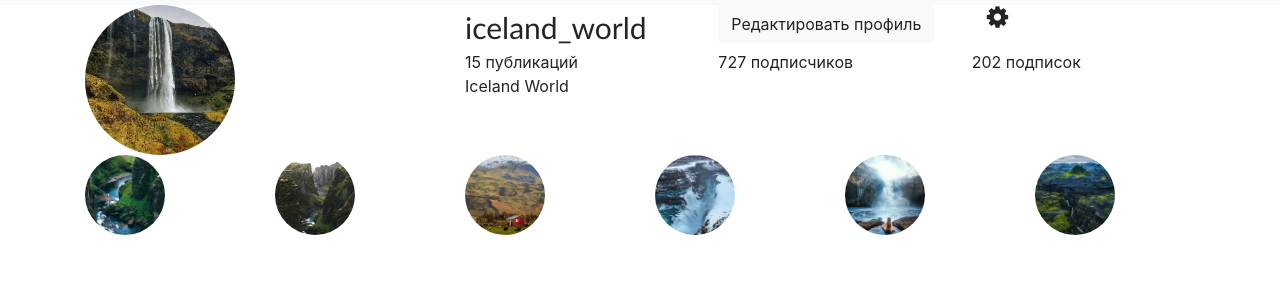
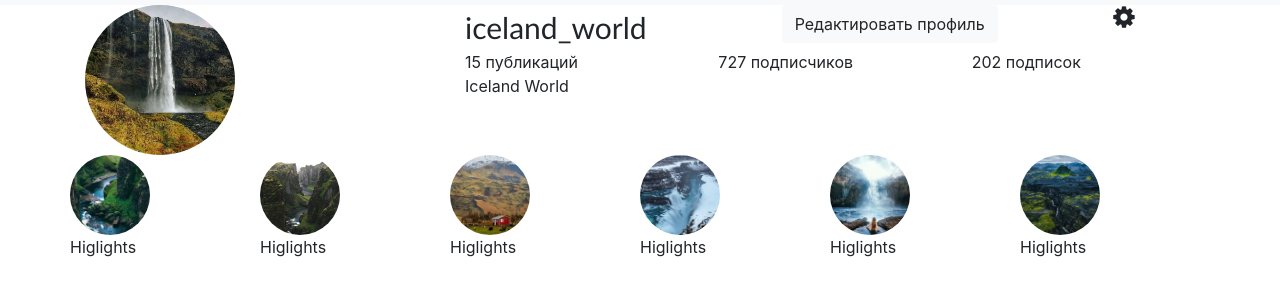
Before and after one commit to AnastasiiaMaznova/Inst, a plain HTML site: page index.html in a window 1280 px wide. Shown: the part 60-356 px from the top of the page. Drawn offline with Linux system fonts and the light colour scheme.

Commit message:
Changed higlights row

```diff
--- a/index.html
+++ b/index.html
@@ -32,53 +32,82 @@
 </nav>
 
 <div class="container">
-  <div class="row top_info">
+  <div class="row main-avatar">
       <div class="col-4">
         <img class="avatar rounded-circle" src="images/user/1/avatar.jpeg" alt="Avatar">
       </div>
 
       <div class="col-8">
-        <div class="row">
-          <div class="col-4 user-name">iceland_world</div>
-          <div class="col-4">
-            <button type="button" class="btn btn-light">Редактировать профиль</button>
+        <div class="row user-info">
+          <div class="col-5 user-name">iceland_world</div>
+          <div class="col-5">
+            <button type="button" class="btn btn-light edit-button">Редактировать профиль</button>
           </div>
-          <div class="col-4">
+          <div class="col-2">
             <i class="fa fa-cog navigation-icon" aria-hidden="true"></i>
           </div>
         </div>
 
-        <div class="row">
+        <div class="row main-info">
           <div class="col-4">15 публикаций</div>
           <div class="col-4">727 подписчиков</div>
           <div class="col-4">202 подписок</div>
         </div>
 
         <div class="row">
-          <div class="col">Iceland World</div>
+          <div class="col descr">Iceland World</div>
         </div>
       </div>
     </div>
 
-
     <div class="row">
       <div class="col-2">
+        <div class="row">
           <img class="rounded-circle higlights" src="images/user/1/higlights/iceland1.jpeg" alt="Icaland">
         </div>
+        <div class="row">
+          Higlights
+        </div>
+      </div>
       <div class="col-2">
+        <div class="row">
           <img class="rounded-circle higlights" src="images/user/1/higlights/iceland2.jpeg" alt="Icaland">
         </div>
+        <div class="row">
+            Higlights
+        </div>
+      </div>
       <div class="col-2">
+        <div class="row">
           <img class="rounded-circle higlights" src="images/user/1/higlights/iceland3.jpeg" alt="Icaland">
         </div>
+        <div class="row">
+            Higlights
+        </div>
+      </div>
       <div class="col-2">
+        <div class="row">
           <img class="rounded-circle higlights" src="images/user/1/higlights/iceland4.jpeg" alt="Icaland">
         </div>
+        <div class="row">
+            Higlights
+        </div>
+      </div>
       <div class="col-2">
+        <div class="row">
           <img class="rounded-circle higlights" src="images/user/1/higlights/iceland5.jpeg" alt="Icaland">
         </div>
+        <div class="row">
+            Higlights
+        </div>
+      </div>
       <div class="col-2">
+        <div class="row">
           <img class="rounded-circle higlights" src="images/user/1/higlights/iceland6.jpeg" alt="Icaland">
+        </div>
+        <div class="row">
+            Higlights
+        </div>
       </div>
     </div>
 
```
Lines whose indentation alone changed are shown as unchanged.
